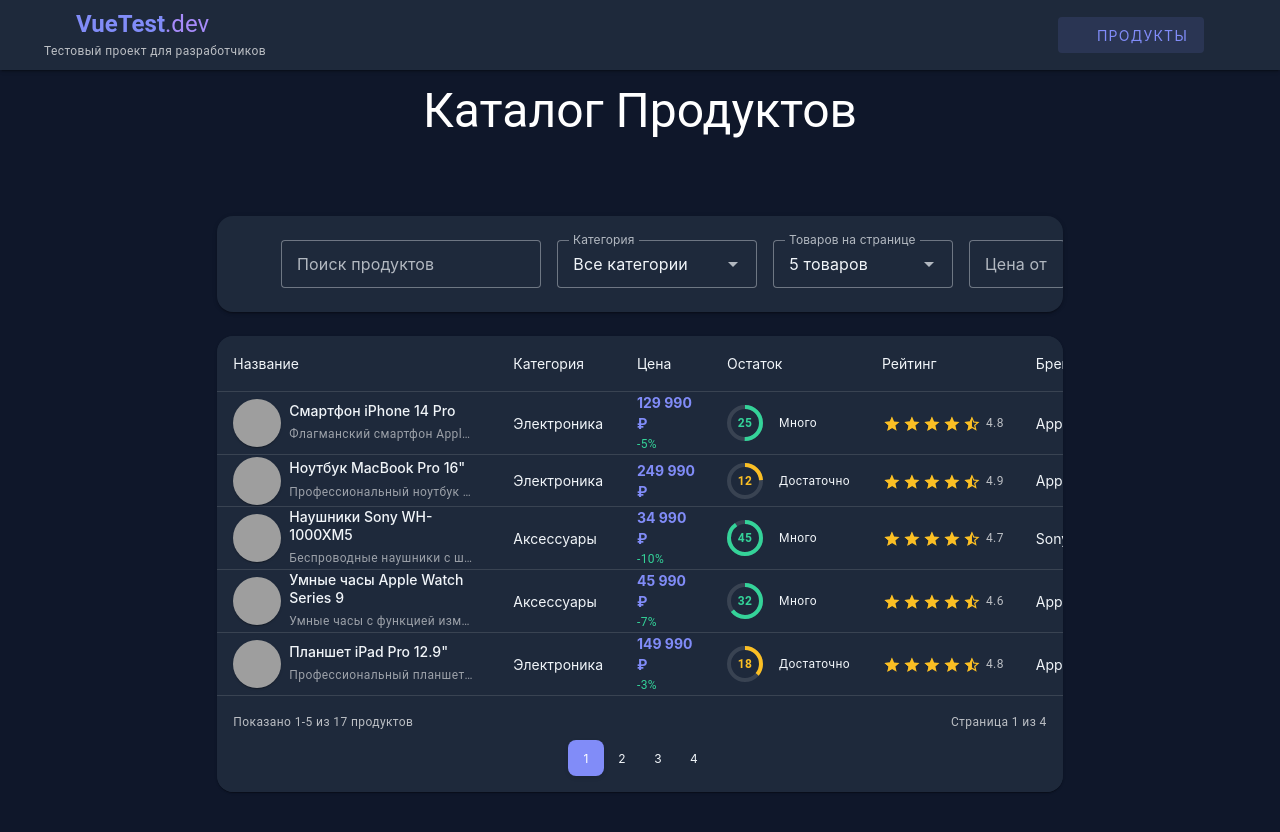
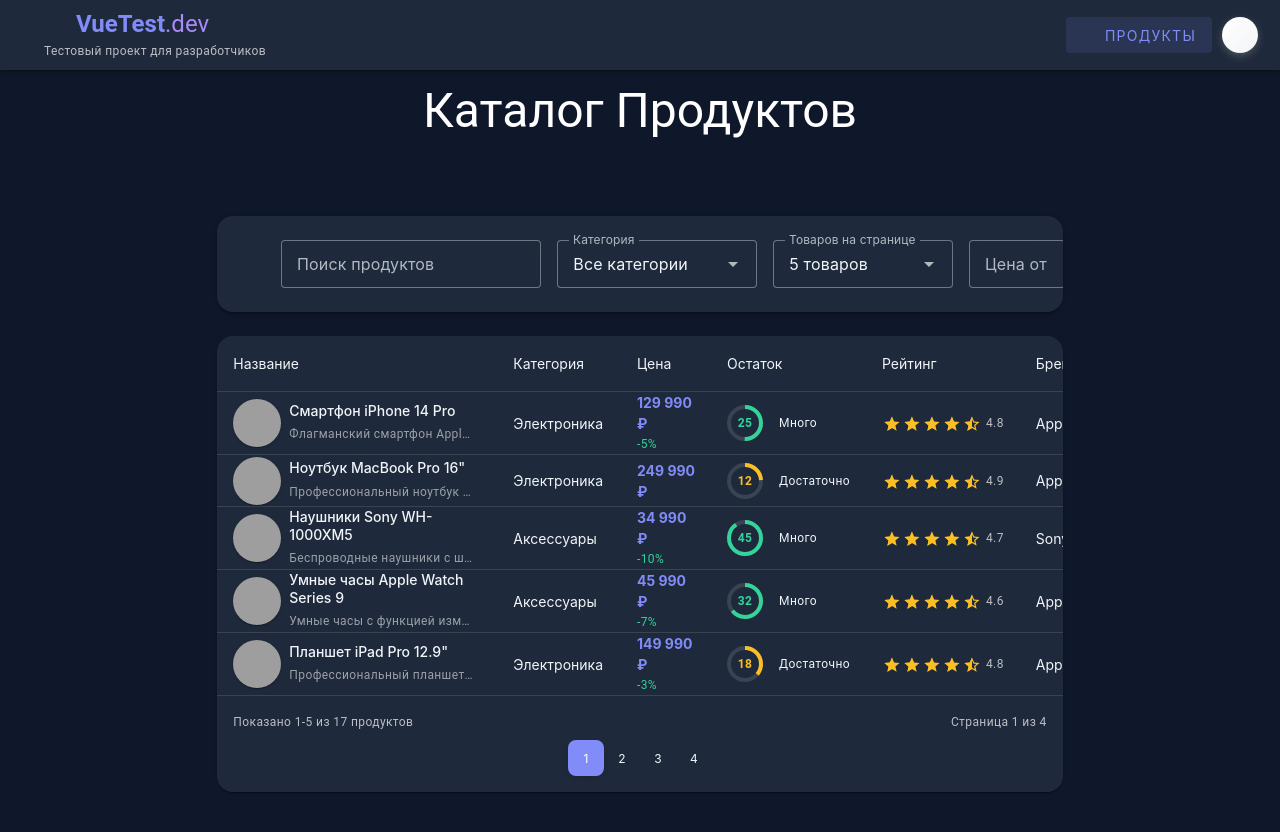
Before and after one commit to tvoydom056-boop/vue-3_project_practice, a Vue app in the folder test-vue-project/: page /products in a window 1280 px wide. Both pictures are taken after a click on the button 1236 px from the left and 35 px from the top of the page. Shown: the top 832 px of the page. Built offline with nearby package versions, Linux system fonts and the light colour scheme; grey boxes are pictures that could not be loaded; the HTML template or start-up script is replaced by a standard one.

Commit message:
Сделал тему

```diff
--- a/test-vue-project/package.json
+++ b/test-vue-project/package.json
@@ -14,6 +14,7 @@
   },
   "dependencies": {
     "@mdi/font": "^7.4.47",
+    "@tanstack/vue-query": "^5.52.0",
     "axios": "^1.13.3",
     "pinia": "^3.0.4",
     "vue": "^3.5.26",
@@ -21,6 +22,7 @@
     "vuetify": "^3.7.0"
   },
   "devDependencies": {
+    "@tanstack/vue-query-devtools": "^5.52.0",
     "@tsconfig/node24": "^24.0.4",
     "@types/jsdom": "^27.0.0",
     "@types/node": "^24.10.9",
@@ -30,10 +32,12 @@
     "@vue/test-utils": "^2.4.6",
     "@vue/tsconfig": "^0.8.1",
     "eslint": "^9.39.2",
+    "eslint-config-airbnb-typescript": "^18.0.0",
     "eslint-plugin-vue": "~10.7.0",
     "jiti": "^2.6.1",
     "jsdom": "^27.4.0",
     "npm-run-all2": "^8.0.4",
+    "prettier": "^3.4.2",
     "typescript": "~5.9.3",
     "vite": "^7.3.1",
     "vite-plugin-vue-devtools": "^8.0.5",
--- a/test-vue-project/src/App.vue
+++ b/test-vue-project/src/App.vue
@@ -1,6 +1,6 @@
 <script setup lang="ts">
 import { RouterView } from "vue-router";
-import { ref } from "vue";
+import { ref, onMounted, computed } from "vue";
 import { useTheme } from "vuetify";
 import { useRoute } from "vue-router";
 
@@ -8,8 +8,71 @@ const drawer = ref(false);
 const theme = useTheme();
 const route = useRoute();
 
+const THEME_STORAGE_KEY = "vue-test-theme";
+
+// Определяем текущую тему из localStorage или системных предпочтений
+const getInitialTheme = (): string => {
+  // Проверяем сохранённую тему
+  const savedTheme = localStorage.getItem(THEME_STORAGE_KEY);
+  if (savedTheme) {
+    return savedTheme;
+  }
+
+  // Проверяем системные предпочтения
+  if (window.matchMedia && window.matchMedia('(prefers-color-scheme: dark)').matches) {
+    return 'dark';
+  }
+
+  return 'light';
+};
+
+// Функция для обработки изменений системных предпочтений
+const handleSystemThemeChange = (e: MediaQueryListEvent) => {
+  // Меняем тему только если пользователь не выбрал тему вручную
+  if (!localStorage.getItem(THEME_STORAGE_KEY)) {
+    theme.global.name.value = e.matches ? 'dark' : 'light';
+  }
+};
+
+// Инициализируем тему при загрузке
+onMounted(() => {
+  const initialTheme = getInitialTheme();
+  theme.global.name.value = initialTheme;
+
+  // Добавляем слушатель для системных предпочтений
+  const darkModeMediaQuery = window.matchMedia('(prefers-color-scheme: dark)');
+  darkModeMediaQuery.addEventListener('change', handleSystemThemeChange);
+
+  // Очистка при размонтировании
+  return () => {
+    darkModeMediaQuery.removeEventListener('change', handleSystemThemeChange);
+  };
+});
+
 const toggleTheme = () => {
-  theme.global.name.value = theme.global.current.value.dark ? "light" : "dark";
+  const newTheme = theme.global.current.value.dark ? "light" : "dark";
+  theme.global.name.value = newTheme;
+  // Сохраняем в localStorage
+  localStorage.setItem(THEME_STORAGE_KEY, newTheme);
+  // Показываем уведомление
+  showThemeChangeNotification(newTheme);
+};
+
+const themeTooltip = computed(() => {
+  return theme.global.current.value.dark ? "Переключить на светлую тему" : "Переключить на тёмную тему";
+});
+
+// Для отображения уведомления (опционально)
+const showThemeNotification = ref(false);
+const themeNotificationMessage = ref('');
+
+const showThemeChangeNotification = (newTheme: string) => {
+  themeNotificationMessage.value = newTheme === 'dark' ? 'Тёмная тема включена' : 'Светлая тема включена';
+  showThemeNotification.value = true;
+
+  setTimeout(() => {
+    showThemeNotification.value = false;
+  }, 2000);
 };
 </script>
 
@@ -35,18 +98,35 @@ const toggleTheme = () => {
       </v-app-bar-title>
 
       <template #append>
-        <div class="d-none d-md-flex align-center gap-3">
+        <div class="d-flex align-center gap-3">
           <v-btn
             to="/products"
             variant="text"
-            class="text-on-surface font-weight-medium"
+            class="text-on-surface font-weight-medium d-none d-md-flex"
             :class="{ 'text-primary': route.path === '/products' }"
           >
             <v-icon start icon="mdi-package-variant" />
             Продукты
           </v-btn>
 
-          <v-btn icon="mdi-theme-light-dark" variant="text" @click="toggleTheme" class="ml-2" />
+          <v-btn
+            variant="text"
+            @click="toggleTheme"
+            class="ml-2 theme-toggle-btn px-0"
+            :title="themeTooltip"
+            aria-label="Переключить тему"
+            min-width="40"
+            height="40"
+          >
+            <div class="theme-toggle-inner">
+              <div class="theme-toggle-circle" :class="{ 'dark-theme': theme.global.current.value.dark }">
+                <div class="theme-icon-wrapper">
+                  <v-icon v-if="theme.global.current.value.dark" size="18" color="gray-darken-3" class="theme-icon">mdi-moon-waning-crescent</v-icon>
+                  <v-icon v-else size="18" color="gray-darken-3" class="theme-icon">mdi-white-balance-sunny</v-icon>
+                </div>
+              </div>
+            </div>
+          </v-btn>
         </div>
       </template>
     </v-app-bar>
@@ -63,6 +143,16 @@ const toggleTheme = () => {
         <RouterView />
       </v-container>
     </v-main>
+
+    <!-- Уведомление о смене темы -->
+    <v-snackbar
+      v-model="showThemeNotification"
+      :timeout="2000"
+      location="bottom right"
+      color="primary"
+    >
+      {{ themeNotificationMessage }}
+    </v-snackbar>
   </v-app>
 </template>
 
@@ -70,4 +160,122 @@ const toggleTheme = () => {
 .text-decoration-none {
   text-decoration: none;
 }
+
+/* Стили для кастомной кнопки переключения темы */
+.theme-toggle-inner {
+  position: relative;
+  width: 40px;
+  height: 40px;
+  display: flex;
+  align-items: center;
+  justify-content: center;
+}
+
+.theme-toggle-circle {
+  width: 36px;
+  height: 36px;
+  border-radius: 50%;
+  background: linear-gradient(135deg, #e5e7eb 0%, #d1d5db 100%); /* Светло-серый градиент для светлой темы */
+  display: flex;
+  align-items: center;
+  justify-content: center;
+  transition: all 0.3s cubic-bezier(0.4, 0, 0.2, 1);
+  box-shadow: 0 3px 6px rgba(0, 0, 0, 0.1);
+  cursor: pointer;
+  position: relative;
+  overflow: hidden;
+}
+
+.theme-toggle-circle::before {
+  content: '';
+  position: absolute;
+  top: 0;
+  left: 0;
+  right: 0;
+  bottom: 0;
+  background: rgba(255, 255, 255, 0.1);
+  border-radius: 50%;
+  opacity: 0;
+  transition: opacity 0.3s ease;
+}
+
+.theme-toggle-circle:hover::before {
+  opacity: 1;
+}
+
+.theme-toggle-circle.dark-theme {
+  background: linear-gradient(135deg, #ffffff 0%, #f3f4f6 100%); /* Белый градиент для тёмной темы */
+  box-shadow: 0 3px 8px rgba(255, 255, 255, 0.2);
+}
+
+.theme-toggle-circle.dark-theme::before {
+  background: rgba(255, 255, 255, 0.05);
+}
+
+.theme-icon-wrapper {
+  display: flex;
+  align-items: center;
+  justify-content: center;
+  width: 100%;
+  height: 100%;
+  transition: transform 0.3s cubic-bezier(0.4, 0, 0.2, 1);
+}
+
+.theme-icon {
+  transition: all 0.3s cubic-bezier(0.4, 0, 0.2, 1);
+  filter: drop-shadow(0 1px 2px rgba(0, 0, 0, 0.1));
+}
+
+.theme-toggle-circle:hover .theme-icon-wrapper {
+  transform: scale(1.1) rotate(15deg);
+}
+
+.theme-toggle-circle.dark-theme:hover .theme-icon-wrapper {
+  transform: scale(1.1) rotate(-15deg);
+}
+
+.theme-toggle-circle:hover {
+  transform: scale(1.05);
+  box-shadow: 0 6px 16px rgba(251, 191, 36, 0.4);
+}
+
+.theme-toggle-circle.dark-theme:hover {
+  box-shadow: 0 6px 20px rgba(15, 23, 42, 0.6);
+}
+
+/* Анимация переключения */
+.theme-toggle-circle {
+  animation: pulse-light 3s infinite;
+}
+
+@keyframes pulse-light {
+  0%, 100% {
+    box-shadow: 0 3px 6px rgba(0, 0, 0, 0.1);
+  }
+  50% {
+    box-shadow: 0 3px 12px rgba(0, 0, 0, 0.2);
+  }
+}
+
+.theme-toggle-circle.dark-theme {
+  animation: pulse-dark 3s infinite;
+}
+
+@keyframes pulse-dark {
+  0%, 100% {
+    box-shadow: 0 3px 8px rgba(255, 255, 255, 0.2);
+  }
+  50% {
+    box-shadow: 0 3px 16px rgba(255, 255, 255, 0.3);
+  }
+}
+
+/* Эффект нажатия */
+.theme-toggle-circle:active {
+  transform: scale(0.95);
+}
+
+.theme-toggle-circle:active .theme-icon-wrapper {
+  transform: scale(0.9);
+}
 </style>
--- a/test-vue-project/src/assets/main.css
+++ b/test-vue-project/src/assets/main.css
@@ -110,3 +110,25 @@ a:hover {
 :focus:not(:focus-visible) {
   outline: none;
 }
+
+/* Плавные переходы для темы */
+.v-application {
+  transition: background-color 0.3s ease, color 0.3s ease;
+}
+
+.v-card,
+.v-sheet,
+.v-app-bar,
+.v-navigation-drawer,
+.v-main {
+  transition: background-color 0.3s ease, color 0.3s ease, border-color 0.3s ease;
+}
+
+/* Стили для кнопки темы */
+.theme-toggle-btn {
+  transition: transform 0.2s ease;
+}
+
+.theme-toggle-btn:hover {
+  transform: scale(1.1);
+}
--- a/test-vue-project/src/plugins/vuetify.ts
+++ b/test-vue-project/src/plugins/vuetify.ts
@@ -7,6 +7,24 @@ import * as directives from 'vuetify/directives'
 
 // Import MDI icons
 import '@mdi/font/css/materialdesignicons.css'
+
+// Функция для определения начальной темы
+const getInitialTheme = (): string => {
+  if (typeof window !== 'undefined') {
+    // Проверяем сохранённую тему
+    const savedTheme = localStorage.getItem('vue-test-theme');
+    if (savedTheme) {
+      return savedTheme;
+    }
+
+    // Проверяем системные предпочтения
+    if (window.matchMedia && window.matchMedia('(prefers-color-scheme: dark)').matches) {
+      return 'dark';
+    }
+  }
+
+  return 'light';
+};
 
 export const vuetify = createVuetify({
   components,
@@ -19,7 +37,7 @@ export const vuetify = createVuetify({
     },
   },
   theme: {
-    defaultTheme: 'light',
+    defaultTheme: getInitialTheme(),
     themes: {
       light: {
         colors: {
--- a/test-vue-project/src/router/index.ts
+++ b/test-vue-project/src/router/index.ts
@@ -6,7 +6,7 @@ const router = createRouter({
     {
       path: '/',
       name: 'home',
-      component: () => import('@/pages/HomePage.vue'),
+      component: () => import('@/views/HomeView.vue'),
     },
     {
       path: '/products',
```
